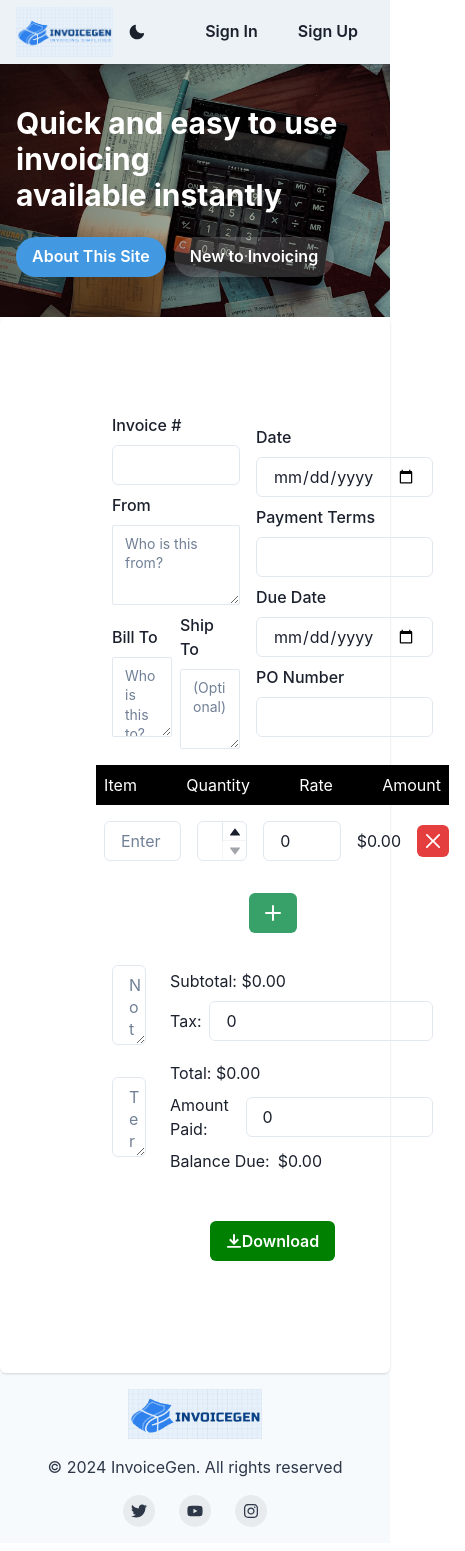
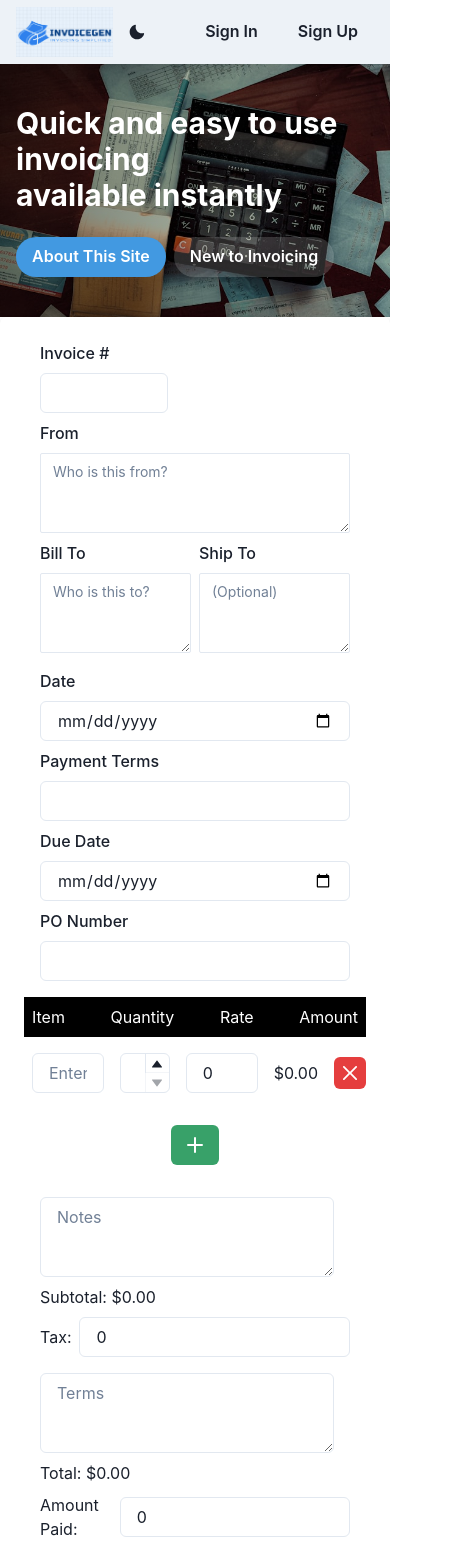
Before and after one commit to Cililocwee/invoice-gen, a React (Vite) app in the folder client/: page / in a window 390 px wide. Shown: the top 1551 px of the page, 465 px wide, since content can reach past the window. Built offline with nearby package versions, Linux system fonts and the light colour scheme.

Commit message:
Made the form responsive

```diff
--- a/client/src/components/InvoiceForm/HeaderSection.tsx
+++ b/client/src/components/InvoiceForm/HeaderSection.tsx
@@ -5,6 +5,7 @@ import {
   Input,
   HStack,
   VStack,
+  Stack,
 } from "@chakra-ui/react";
 
 interface HeaderSectionProps {
@@ -30,7 +31,11 @@ const HeaderSection: React.FC<HeaderSectionProps> = ({
   handleChange,
 }) => {
   return (
-    <HStack spacing={4}>
+    <Stack
+      direction={{ base: "column", md: "row" }}
+      spacing={4}
+      justifyContent={"space-between"}
+    >
       <VStack marginTop={"auto"}>
         <FormControl id="invoiceNumber">
           <FormLabel>Invoice #</FormLabel>
@@ -111,7 +116,7 @@ const HeaderSection: React.FC<HeaderSectionProps> = ({
           />
         </FormControl>
       </VStack>
-    </HStack>
+    </Stack>
   );
 };
 
--- a/client/src/components/InvoiceForm/SummarySection.tsx
+++ b/client/src/components/InvoiceForm/SummarySection.tsx
@@ -1,4 +1,4 @@
-import { VStack, HStack, Textarea, Text, Input } from "@chakra-ui/react";
+import { VStack, HStack, Textarea, Text, Input, Stack } from "@chakra-ui/react";
 
 interface SummarySectionProps {
   invoiceData: {
@@ -26,7 +26,10 @@ const SummarySection: React.FC<SummarySectionProps> = ({
 
   return (
     <VStack align="stretch" spacing={4} p={4}>
-      <HStack justifyContent="space-between">
+      <Stack
+        direction={{ base: "column", md: "row" }}
+        justifyContent="space-between"
+      >
         <VStack align="stretch" flex="1" pr={4}>
           <Textarea
             placeholder="Notes"
@@ -46,9 +49,12 @@ const SummarySection: React.FC<SummarySectionProps> = ({
             />
           </HStack>
         </VStack>
-      </HStack>
+      </Stack>
 
-      <HStack justifyContent="space-between">
+      <Stack
+        direction={{ base: "column", md: "row" }}
+        justifyContent="space-between"
+      >
         <VStack align="stretch" flex="1" pr={4}>
           <Textarea
             placeholder="Terms"
@@ -71,7 +77,7 @@ const SummarySection: React.FC<SummarySectionProps> = ({
             <Text>${balanceDue.toFixed(2)}</Text>
           </HStack>
         </VStack>
-      </HStack>
+      </Stack>
     </VStack>
   );
 };
--- a/client/src/pages/Home.tsx
+++ b/client/src/pages/Home.tsx
@@ -7,7 +7,7 @@ export default function Home() {
   return (
     <div>
       <Hero />
-      <Card padding={"5em"}>
+      <Card padding={".5em"}>
         <HStack maxW={"900px"} margin={"auto"}>
           <ConglomeratedForm />
         </HStack>
```
